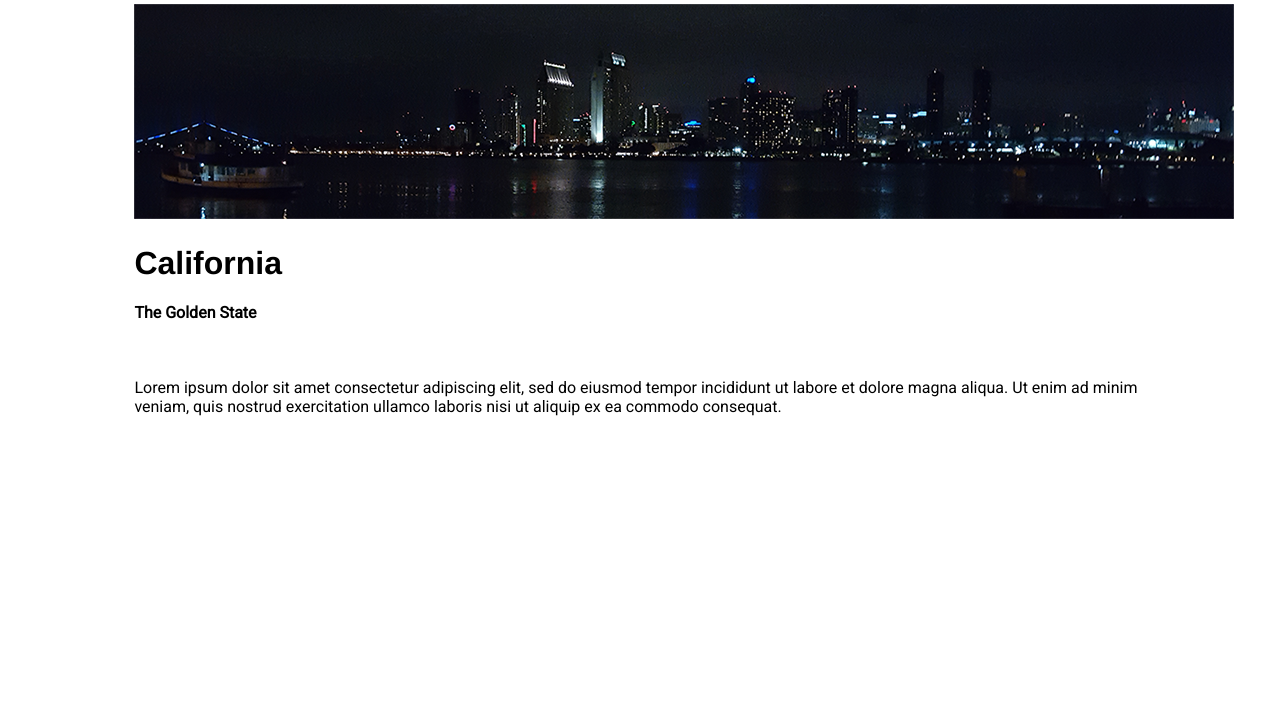
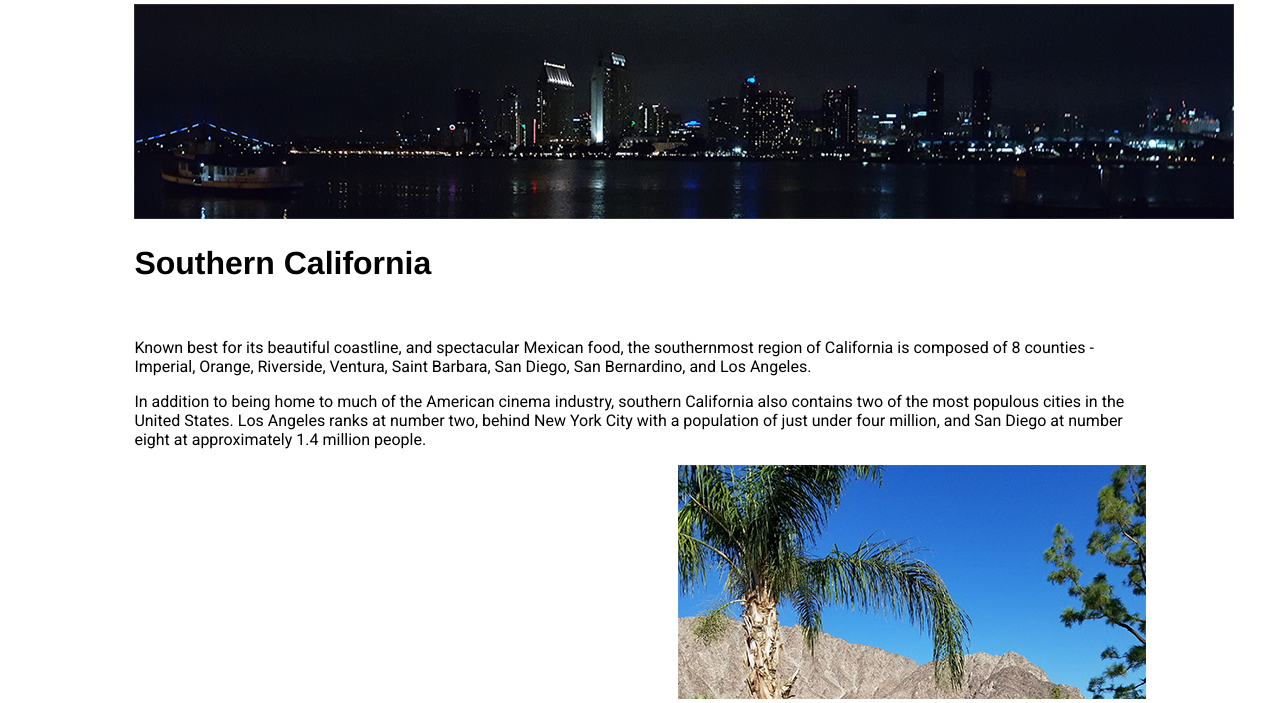
Before and after one commit to Gladdstone/wm2-midterm-site, a PHP site: page / in a window 1280 px wide. Shown: the part 106-809 px from the top of the page. Before the commit the page ends 522 px from the top, so only its background shows below. Run offline with PHP 8.4, Linux system fonts and the light colour scheme.

Commit message:
Index content

```diff
--- a/css/stylesheet.css
+++ b/css/stylesheet.css
@@ -46,6 +46,18 @@ h1 {
 #navbar li a:hover {
 	background-color: #111;
 	color: #ffffff;
+}
+
+.fltlft {
+	float: left;
+}
+
+.fltrt {
+	float: right;
+}
+
+.iblock {
+	display: inline-block;
 }
 
 @media only screen
--- a/index.php
+++ b/index.php
@@ -16,10 +16,16 @@
 <body>
 	<div id="content">
 		<?php include "navbar.html" ?>
-		<h1>California</h1>
-		<h4 class="ital">The Golden State</h4>
+		<h1>Southern California</h1>
 		<br/>
-		<p>Lorem ipsum dolor sit amet consectetur adipiscing elit, sed do eiusmod tempor incididunt ut labore et dolore magna aliqua. Ut enim ad minim veniam, quis nostrud exercitation ullamco laboris nisi ut aliquip ex ea commodo consequat.</p>
+		<div class="fltlft iblock">
+			<p>Known best for its beautiful coastline, and spectacular Mexican food, the southernmost region of California is composed of 8 counties - Imperial, Orange, Riverside, Ventura, Saint Barbara, San Diego, San Bernardino, and Los Angeles.</p>
+			<p>In addition to being home to much of the American cinema industry, southern California also contains two of the most populous cities in the United States. Los Angeles ranks at number two, behind New York City with a population of just under four million, and San Diego at number eight at approximately 1.4 million people.
+		</div>
+		<div class="fltrt iblock">
+			<img src="images/mountain.png">
+		</div>
+		<p></p>
 	</div>
 </body>
 </html>
```
